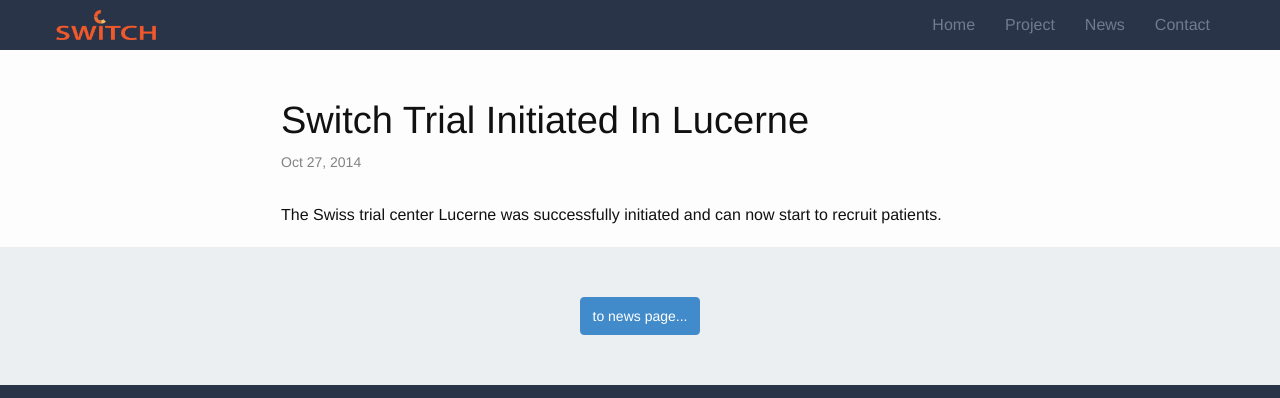
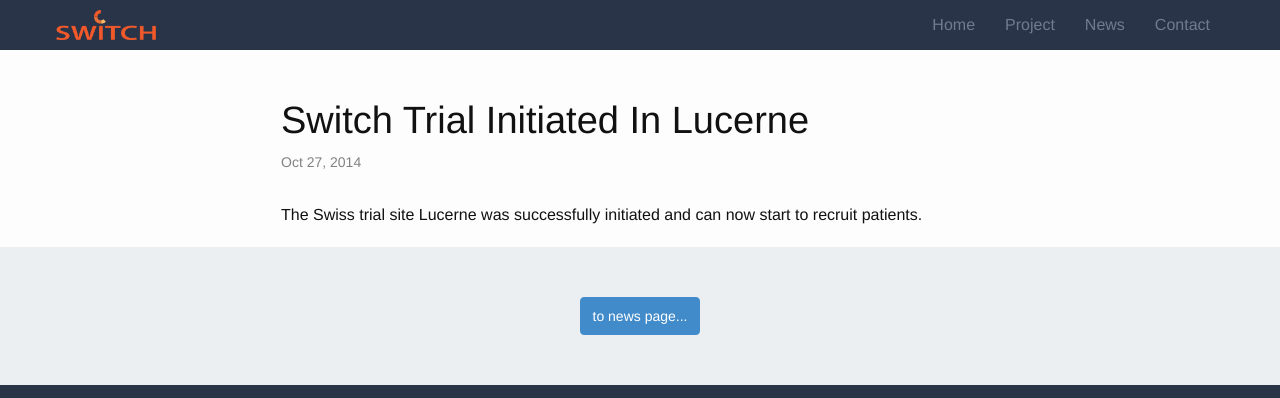
Before and after one commit to bressanj/switch, a Jekyll site: the page built from _posts/2014-10-27-Switch-trial-initiated-in-Lucerne.md, in a window 1280 px wide. Shown: the top 398 px of the page. Built offline with Jekyll 4.4.1, drawn with Linux system fonts in a browser that asks for light colours; Markdown is read by kramdown in place of the engine named in the settings.

```diff
--- a/_posts/2014-10-27-Switch-trial-initiated-in-Lucerne.md
+++ b/_posts/2014-10-27-Switch-trial-initiated-in-Lucerne.md
@@ -1,8 +1,8 @@
 ---
 layout: post
 published: true
-excerpt: "The  Swiss trial center Lucerne was successfully initiated and can now start to recruit patients"
+excerpt: "The  Swiss trial site Lucerne was successfully initiated and can now start to recruit patients"
 ---
 
 
-The  Swiss trial center Lucerne was successfully initiated and can now start to recruit patients.
+The  Swiss trial site Lucerne was successfully initiated and can now start to recruit patients.
```
